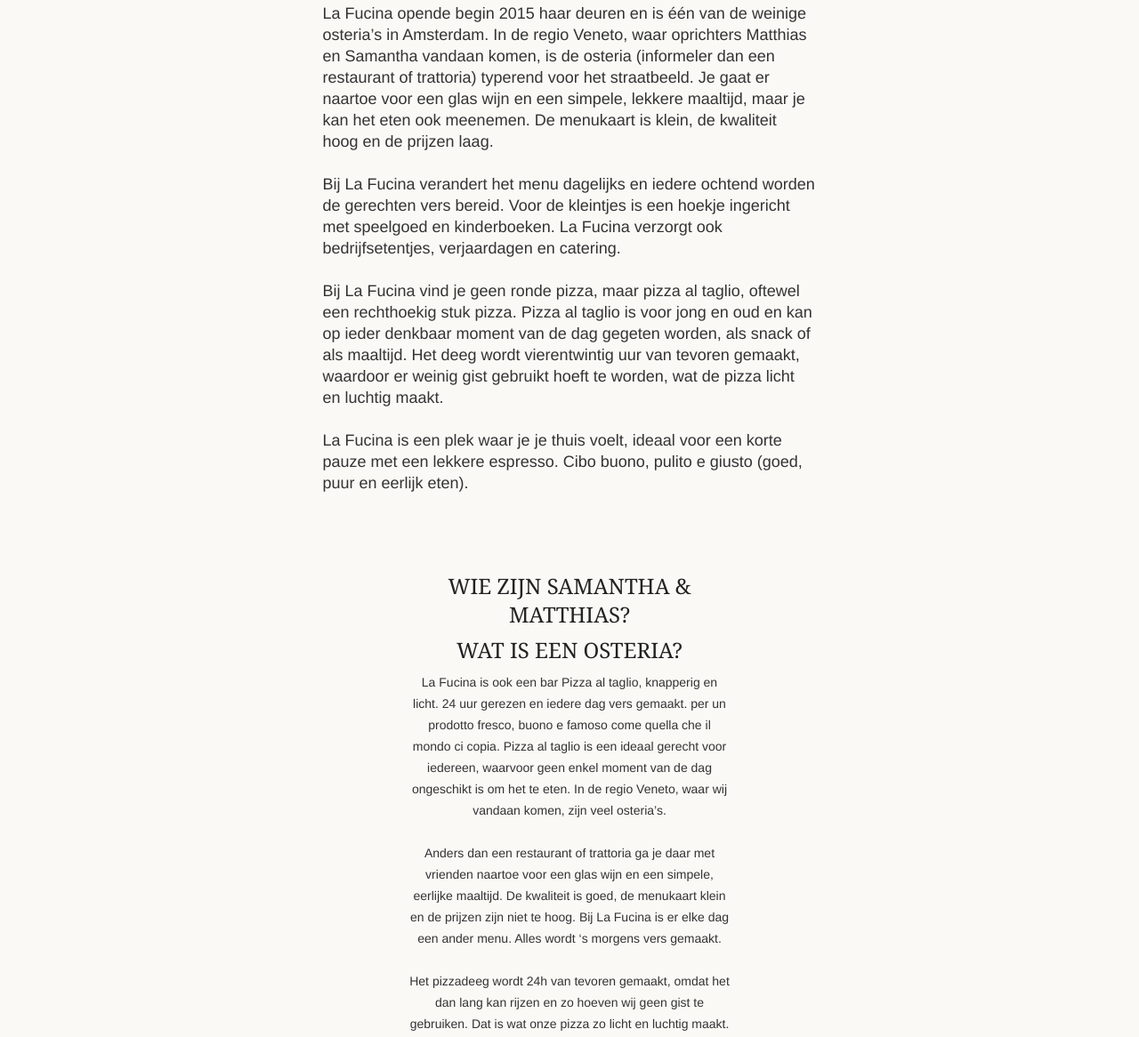
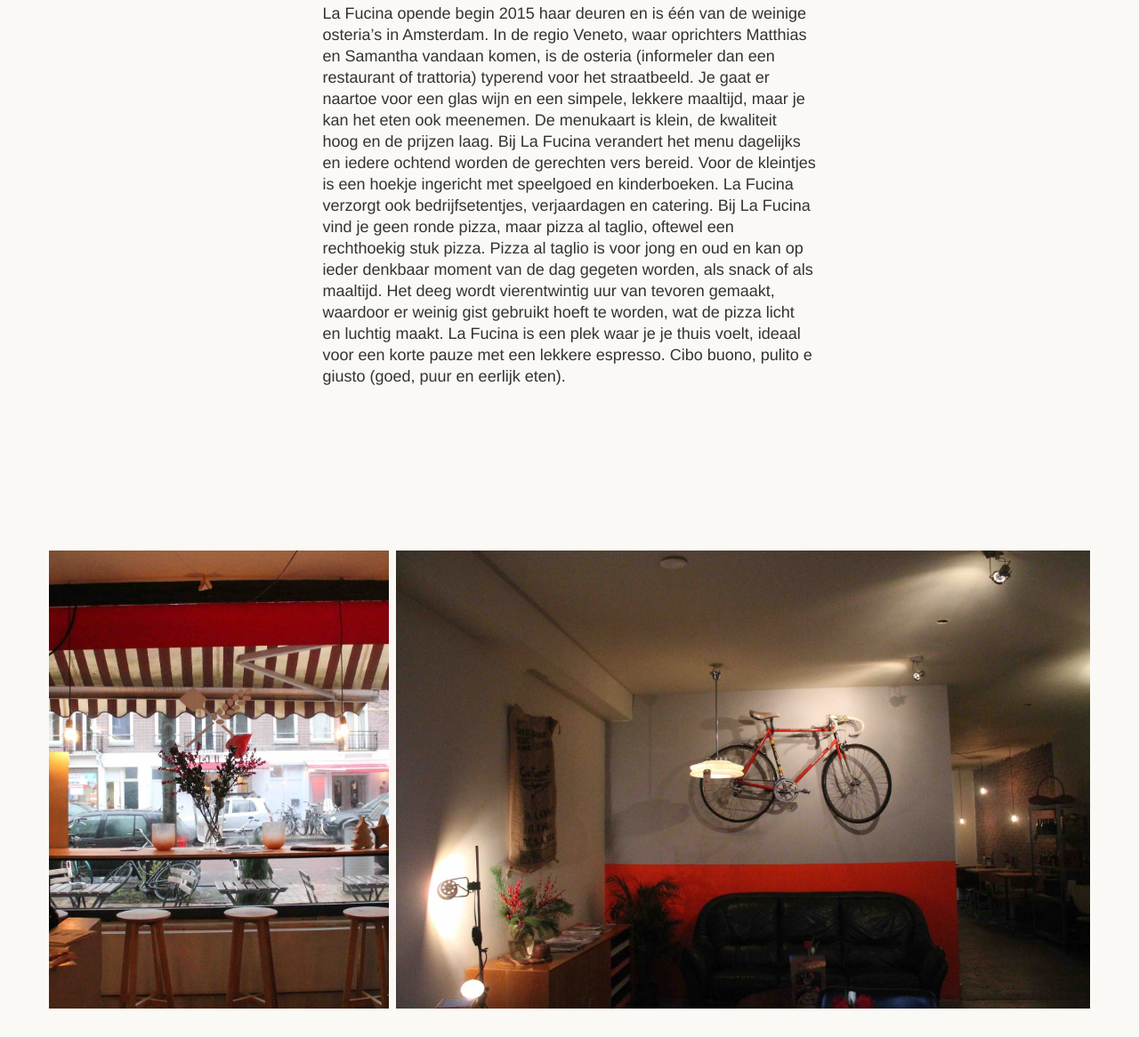
Before and after one commit to lafucina/lafucina.github.io, a plain HTML site: page index.html in a window 1280 px wide. Shown: the part 887-2053 px from the top of the page at 89% size. Drawn offline with nearby package versions, Linux system fonts and the light colour scheme; a web font is replaced by a local one.

Commit message:
Update index
modify main text request

```diff
--- a/index.html
+++ b/index.html
@@ -127,13 +127,15 @@
                         <div class="col-md-6 col-md-offset-3 col-sm-8 col-sm-offset-2">
 
                             <p>Caffè, cucina, bar, shop.</p>
-                            <p>La Fucina opende begin 2015 haar deuren en is één van de weinige osteria’s in Amsterdam. In de regio Veneto, waar oprichters Matthias en Samantha vandaan komen, is de osteria (informeler dan een restaurant of trattoria) typerend voor het straatbeeld. Je gaat er naartoe voor een glas wijn en een simpele, lekkere maaltijd, maar je kan het eten ook meenemen. De menukaart is klein, de kwaliteit hoog en de prijzen laag.</p>
-                            <p>Bij La Fucina verandert het menu dagelijks en iedere ochtend worden de gerechten vers bereid. Voor de kleintjes is een hoekje ingericht met speelgoed en kinderboeken. La Fucina verzorgt ook bedrijfsetentjes, verjaardagen en catering.</p>
-                            <p>Bij La Fucina vind je geen ronde pizza, maar pizza al taglio, oftewel een rechthoekig stuk pizza. Pizza al taglio is voor jong en oud en kan op ieder denkbaar moment van de dag gegeten worden, als snack of als maaltijd. Het deeg wordt vierentwintig uur van tevoren gemaakt, waardoor er weinig gist gebruikt hoeft te worden, wat de pizza licht en luchtig maakt.</p>
-                            <p>La Fucina is een plek waar je je thuis voelt, ideaal voor een korte pauze met een lekkere espresso. Cibo buono, pulito e giusto (goed, puur en eerlijk eten).</p>
+                            <p>La Fucina opende begin 2015 haar deuren en is één van de weinige osteria’s in Amsterdam. In de regio Veneto, waar oprichters Matthias en Samantha vandaan komen, is de osteria (informeler dan een restaurant of trattoria) typerend voor het straatbeeld. Je gaat er naartoe voor een glas wijn en een simpele, lekkere maaltijd, maar je kan het eten ook meenemen. De menukaart is klein, de kwaliteit hoog en de prijzen laag.
+Bij La Fucina verandert het menu dagelijks en iedere ochtend worden de gerechten vers bereid. Voor de kleintjes is een hoekje ingericht met speelgoed en kinderboeken. La Fucina verzorgt ook bedrijfsetentjes, verjaardagen en catering.
+Bij La Fucina vind je geen ronde pizza, maar pizza al taglio, oftewel een rechthoekig stuk pizza. Pizza al taglio is voor jong en oud en kan op ieder denkbaar moment van de dag gegeten worden, als snack of als maaltijd. Het deeg wordt vierentwintig uur van tevoren gemaakt, waardoor er weinig gist gebruikt hoeft te worden, wat de pizza licht en luchtig maakt.
+La Fucina is een plek waar je je thuis voelt, ideaal voor een korte pauze met een lekkere espresso. Cibo buono, pulito e giusto (goed, puur en eerlijk eten).
+</p>
                         </div>
                     </div>
                     <!--end of row-->
+                    <!--
                     <div class="row mb64 mb-xs-24">
                         <div class="col-md-4 col-md-offset-4 col-sm-6 col-sm-offset-3 text-center">
                             <p class="alt-font mb8">
@@ -155,6 +157,7 @@
 </span>
                         </div>
                     </div>
+                    -->
                     <!--end of row-->
                     <!--div class="row">
                         <div class="col-md-4 col-md-offset-4 col-sm-6 col-sm-offset-3 text-center">
```
